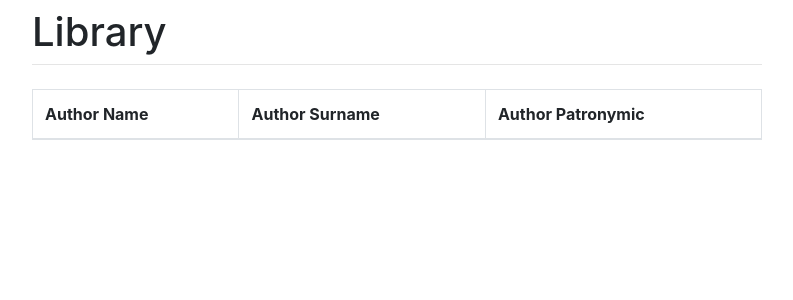
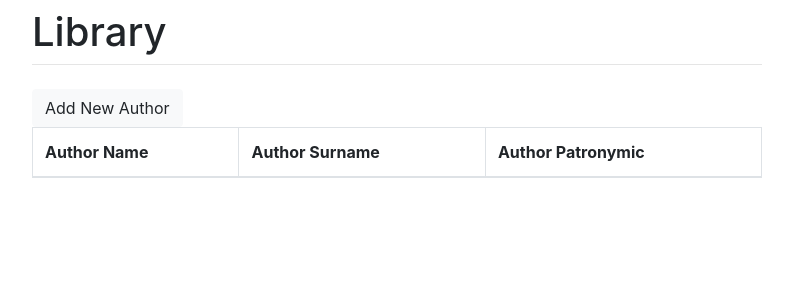
Before and after one commit to VitaliiStorozh/heroku_deploy_library, a Django app: page /author/ in a window 1280 px wide. Shown: the part 80-380 px from the top of the page, without its empty margins (243-1036 px from the left). Run offline with Django 3.2, Linux system fonts and the light colour scheme; data that the repository does not hold is empty; some libraries are stand-ins or nearby versions.

Commit message:
Add a form author creation

```diff
--- a/author/templates/author.html
+++ b/author/templates/author/author.html
@@ -1,6 +1,8 @@
 {% extends "base.html" %}
 
 {% block content %}
+    <a href="{% url 'author_create_url' %}"
+               class="btn btn-light">Add New Author</a>
 <table class="table table-bordered">
     <thead>
     <tr>
--- a/author/urls.py
+++ b/author/urls.py
@@ -1,9 +1,10 @@
 from django.urls import path
 
-from .views import AuthorViewById, AuthorViewAll, delete_author
+from .views import *
 
 urlpatterns = [
+    path('', AuthorViewAll.as_view(), name='all_author'),
     path('<int:pk>/', AuthorViewById.as_view(), name='author_by_id_url'),
-    path('', AuthorViewAll.as_view(), name='all_author'),
+    path('author_create/', AuthorCreate.as_view(), name='author_create_url'),
     path("delete/<int:id>/", delete_author, name="delete_author"),
 ]
--- a/author/views.py
+++ b/author/views.py
@@ -1,15 +1,16 @@
 from django.http import Http404
-from django.shortcuts import redirect
+from django.shortcuts import redirect, render
 from django.contrib import messages
-from django.views.generic import ListView
+from django.views.generic import ListView, View
 
 from authentication.models import CustomUser
+from author.forms import AuthorForm
 from author.models import Author
 
 
 class AuthorViewById(ListView):
     model = Author
-    template_name = 'author.html'
+    template_name = 'author/author.html'
     context_object_name = 'authors'
     paginate_by = 10
 
@@ -22,10 +23,24 @@ class AuthorViewById(ListView):
 
 class AuthorViewAll(ListView):
     model = Author
-    template_name = 'author.html'
+    template_name = 'author/author.html'
     context_object_name = 'authors'
     paginate_by = 10
     queryset = Author.objects.all()
+
+
+class AuthorCreate(View):
+    def get(self, request):
+        form = AuthorForm()
+        return render(request, 'author/author_create.html', context={'form': form})
+
+    def post(self, request):
+        bound_form = AuthorForm(request.POST)
+
+        if bound_form.is_valid():
+            new_author = bound_form.save()
+            return redirect(f'/author/{new_author.id}/')
+        return render(request, '/author/author_create.html', context={'form': bound_form})
 
 
 def delete_author(request, id):
--- a/book/templates/books.html
+++ b/book/templates/books.html
@@ -7,7 +7,7 @@
             <th>Book Name</th>
             <th>Book Description</th>
             <th>Author Name</th>
-            <th>Author Patronymic</th>
+            <th>Author surname</th>
         </tr>
         </thead>
         <tbody>
@@ -17,7 +17,7 @@
                 <td>{{ book.description }}</td>
                 {% for authors in book.authors.all %}
                     <td>{{ authors.name }}</td>
-                    <td>{{ authors.patronymic }}</td>
+                    <td>{{ authors.surname }}</td>
                     <td><a class="btn btn-outline-success" href="{% url "new_order" book.id %}">Order</a></td>
                 {% endfor %}
             </tr>
```
Also changed, not shown: author/forms.py (added, +18 -0 lines), author/templates/author/author_create.html (added, +24 -0 lines), authentication/migrations/0002_auto_20201002_1109.py (added).
